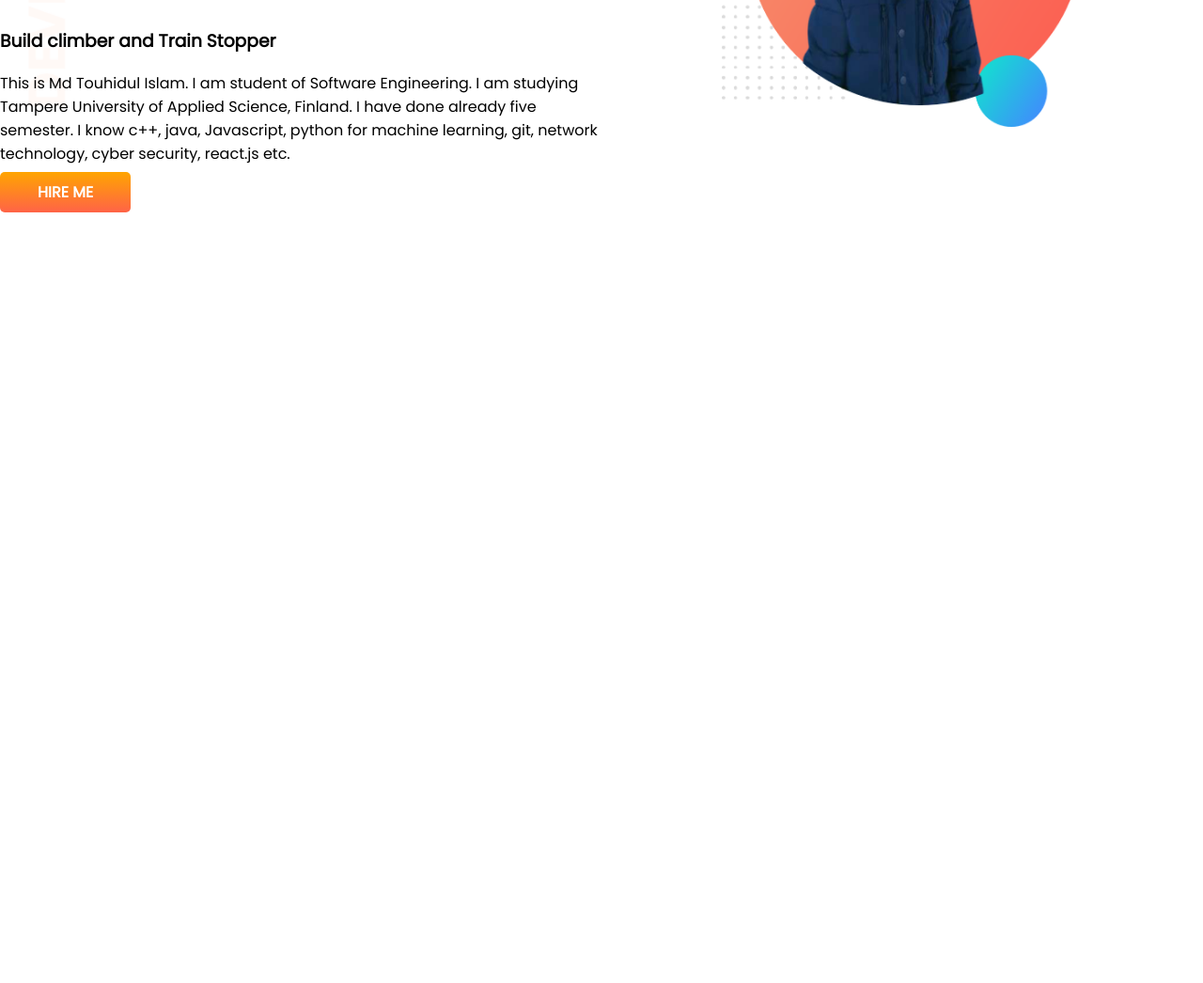
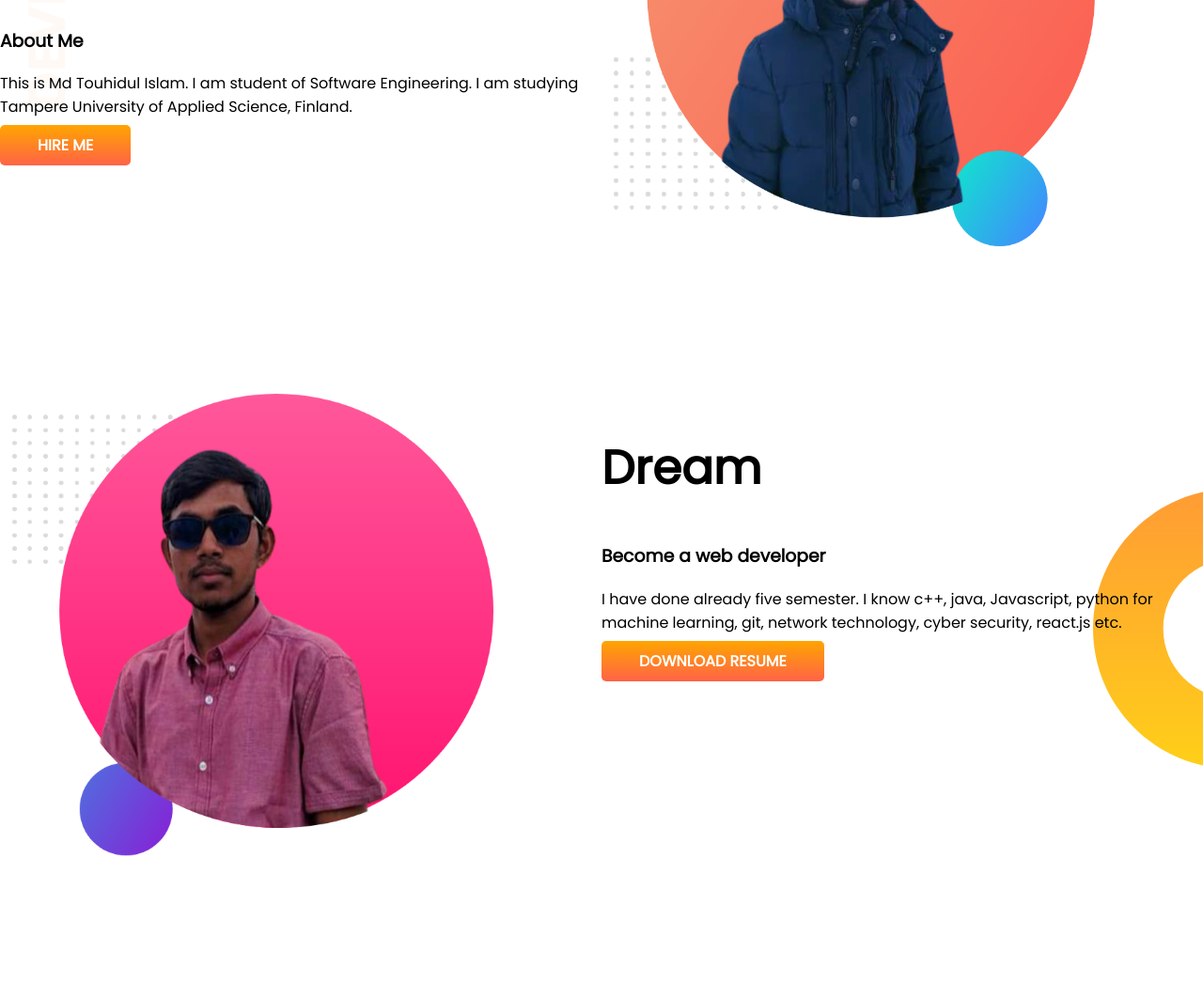
Before and after one commit to mdtouhidulislam136/developr-portfolio, a plain HTML site: page index.html in a window 1280 px wide. Shown: the part 246-1292 px from the top of the page at 94% size. Before the commit the page ends 800 px from the top, so only its background shows below. Drawn offline with Linux system fonts and the light colour scheme.

Commit message:
dream added

```diff
--- a/index.html
+++ b/index.html
@@ -19,9 +19,8 @@
     <div class="half-width">
         <h1>Welcome To</h1>
         <h1> <span class="color">Md Touhidul Islam</span> World </h1>
-        <h3>Build climber and Train Stopper</h3>
-        <P>This is Md Touhidul Islam. I am student of Software Engineering. I am studying Tampere University of Applied Science, Finland. I have done already
-            five semester. I know c++, java, Javascript, python for machine learning, git, network technology, cyber security, react.js etc.
+        <h3>About Me</h3>
+        <P>This is Md Touhidul Islam. I am student of Software Engineering. I am studying Tampere University of Applied Science, Finland.
         </P>
         <a class="link-button" target="_blank" href="https://fi.linkedin.com/in/md-touhidul-islam-96a711223">HIRE ME</a>
     </div>
@@ -32,5 +31,26 @@
 </section>
 
 
+
+<section class="dream-big">
+
+    <div class="half-width">
+         <img src="images/robin2.png">
+    </div>
+
+    <div class="half-width">
+        <h1>Dream</h1>
+        <h3>Become a web developer</h3>
+        <p>I have done already
+            five semester. I know c++, java, Javascript, python for machine learning, git, network technology, cyber security, react.js etc. </p>
+
+<a class="link-button" target="_blank" href="">DOWNLOAD RESUME</a>
+
+
+    </div>
+
+
+</section>
+
 </body>
 </html>
--- a/style.css
+++ b/style.css
@@ -13,6 +13,7 @@ body{
 
 section{
     display: flex;
+    margin-bottom: 150px;
 }
 
 .half-width{
@@ -21,8 +22,9 @@ section{
 }
 
 .half-width img{
-    width: 60%;
-    padding-left: 20%;
+    width: 80%;
+    padding-left: 2%;
+
 }
 
 .link-button {
@@ -38,3 +40,9 @@ section{
     background-image: url(images/top-banner.png);
     background-repeat: no-repeat;
 }
+
+.dream-big{
+    background-image: url(images/dream-bg.png);
+    background-repeat: no-repeat;
+    background-position: right;
+}
```
